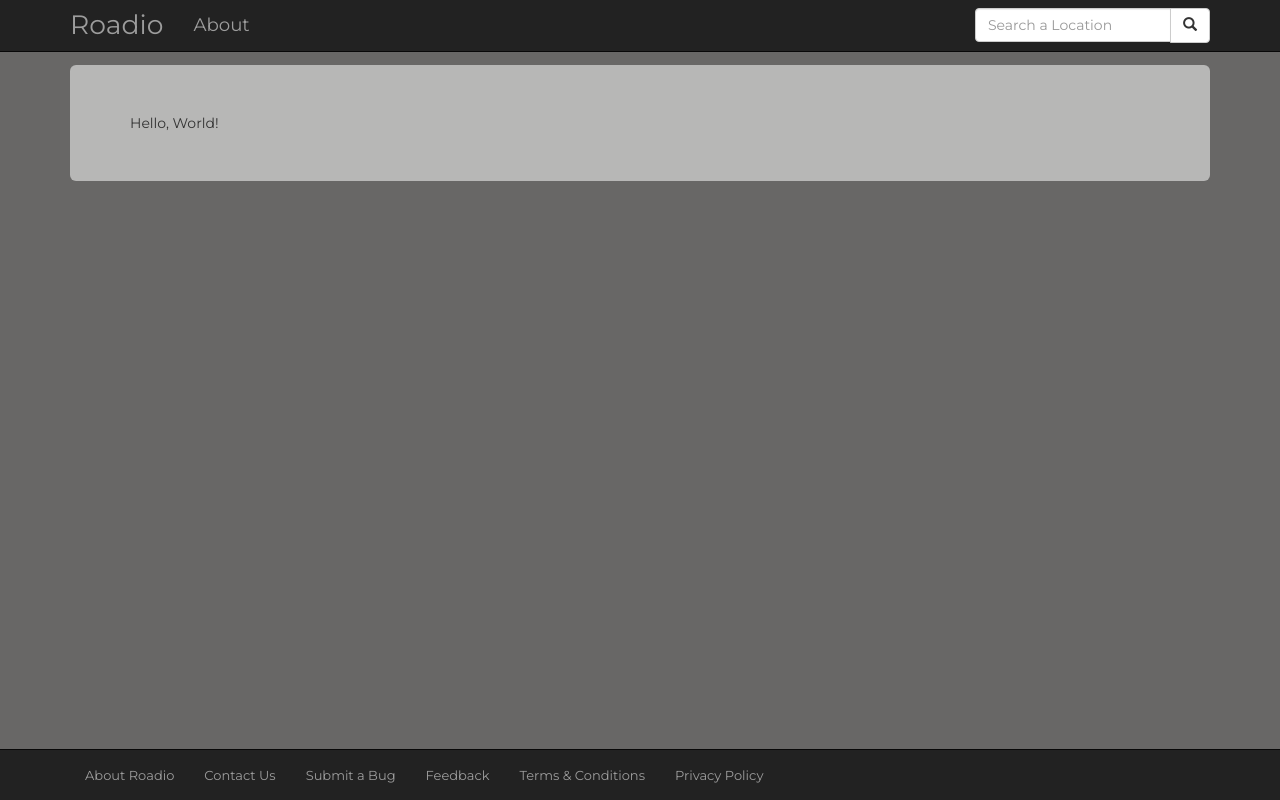
After one commit to Chaseshak/Roadio, a PHP site: page / in a window 1280 px wide. The commit adds this page. Run offline with PHP 8.4, Linux system fonts and the light colour scheme.

Commit message:
Index.php handling script setup. Working on properly loading location search page.

```diff
--- /dev/null
+++ b/index.php
@@ -0,0 +1,29 @@
+<?php
+/**
+ * Created by PhpStorm.
+ * User: chase
+ * Date: 2/17/2016
+ * Time: 12:45 AM
+ */
+$location = isset($_GET['locationSearch']) ? $_GET['locationSearch'] : "";
+
+if($location == ""){
+    homepage();
+}
+else{
+    locationSearch($location);
+}
+
+// Simply display the homepage
+function homepage(){
+    $_POST['title'] = "Roadio";
+    require ("templates/home.php");
+}
+
+function locationSearch($location){
+    $_POST['title'] = "Stations Near $location";
+    $_POST['locationSearch'] = $location;
+    require ("templates/locationSearch.php");
+}
+
+?>
--- a/home.php
+++ b/templates/home.php
@@ -1,7 +1,7 @@
-<?php include "include/header.php"?>
+<?php include "include/header.php" ?>
 
 <!-- Begins with div class="container-fluid" from header.php -->
-<div class="jumbotron">
+<div class="jumbotron" style="background-color: #B7B7B6">
     Hello, World!
 </div>
 
--- a/include/header.php
+++ b/templates/include/header.php
@@ -15,9 +15,10 @@
 <!-- Latest compiled JavaScript -->
 <script src="http://maxcdn.bootstrapcdn.com/bootstrap/3.3.6/js/bootstrap.min.js"></script>
 <link href='https://fonts.googleapis.com/css?family=Montserrat:400,700' rel='stylesheet' type='text/css'>
+    <title><?php echo $_POST['title'] ?></title>
 </head>
 
-<body style="font-family: 'Montserrat', sans-serif;">
+<body style="font-family: 'Montserrat', sans-serif; background-color: #686766">
 
 <nav class="navbar navbar-inverse navbar-fixed-top" role="navigation">
     <div class="container">
@@ -36,9 +37,9 @@
                     <a href="#">About</a>
                 </li>
             </ul>
-            <form class="navbar-form navbar-right" method="get" role="search" name="locationForm" id="locationForm" onsubmit="return validateLocationSearch()" action="locationSearch.php">
+            <form class="navbar-form navbar-right" method="get" role="search" name="locationForm" id="locationForm">
                 <div class="input-group">
-                    <input type="text" class="form-control" placeholder="Search a Location" id="locationSearch" name="locationSearch" id="srch-term">
+                    <input type="text" class="form-control" placeholder="Search a Location" id="locationSearch" oninvalid="this.setCustomValidity('Please enter a location!')" name="locationSearch" id="srch-term" required>
                     <div class="input-group-btn">
                         <button class="btn btn-default" type="submit" style="padding-bottom: 7px;"><span class="glyphicon glyphicon-search"></span>
                         </button>
@@ -50,4 +51,4 @@
 </nav>
 
 <!-- Page content -->
-<div class="container-fluid">
+<div class="container" style="padding-top: 65px;">
```
Also changed, not shown: JS/home.js (deleted, +0 -7 lines), locationSearch.php (deleted, +0 -38 lines), templates/locationSearch.php (added, +26 -0 lines), templates/include/footer.php (renamed from include/footer.php).
